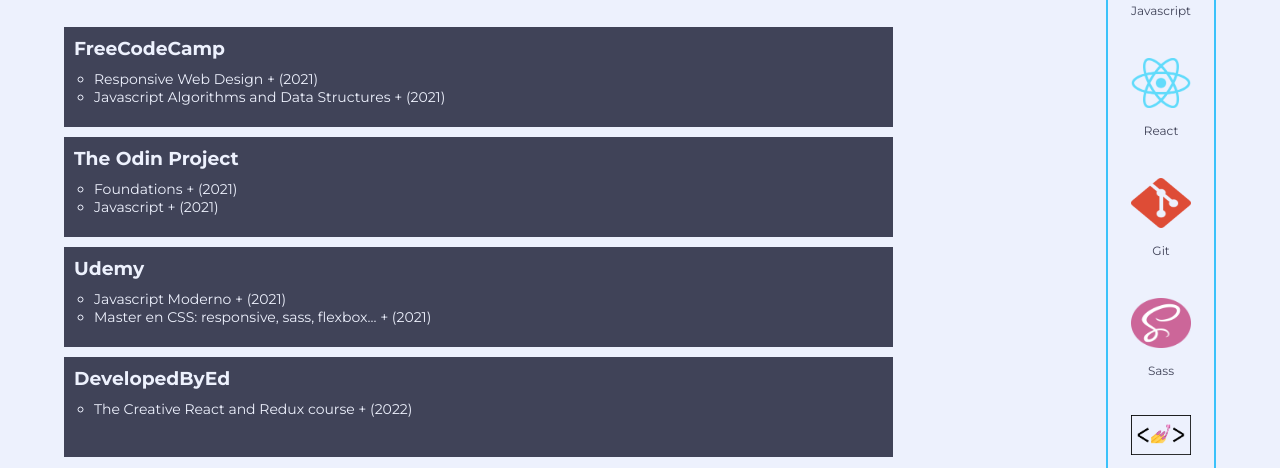
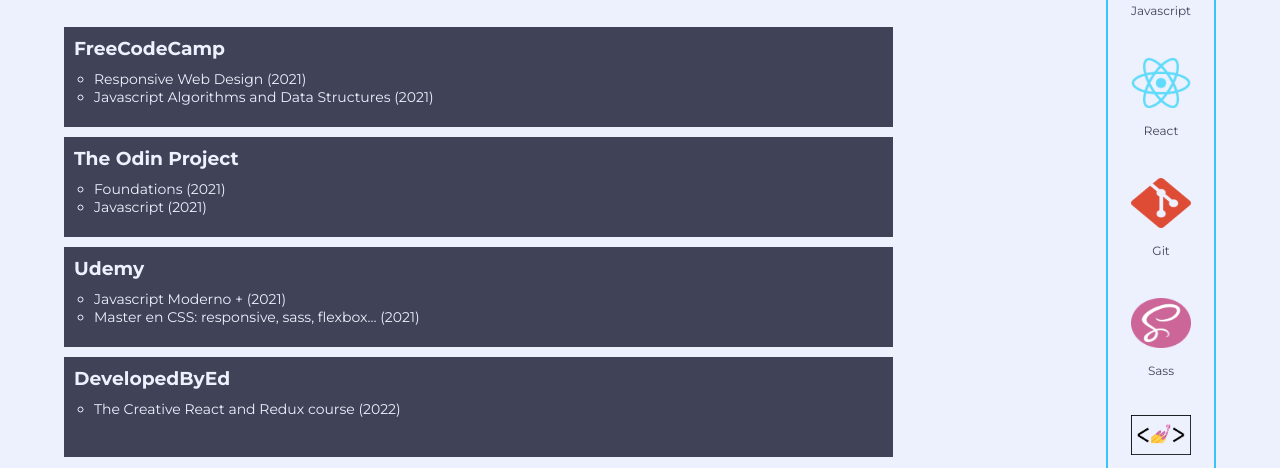
Before and after one commit to erunan-josu/my-portfolio, a React (Create React App) app: page /resume in a window 1280 px wide. Shown: the part 444-912 px from the top of the page. Built offline with nearby package versions, Linux system fonts and the light colour scheme.

Commit message:
changes in text

```diff
--- a/src/pages/Resume.js
+++ b/src/pages/Resume.js
@@ -71,28 +71,28 @@
           <div className="certificate-box">
             <h3>FreeCodeCamp</h3>
             <ul>
-              <li>Responsive Web Design + {'(2021)'}</li>
-              <li>Javascript Algorithms and Data Structures + {'(2021)'}</li>
+              <li>Responsive Web Design {'(2021)'}</li>
+              <li>Javascript Algorithms and Data Structures {'(2021)'}</li>
             </ul>
           </div>
           <div className="certificate-box">
             <h3>The Odin Project</h3>
             <ul>
-              <li>Foundations + {'(2021)'}</li>
-              <li>Javascript + {'(2021)'}</li>
+              <li>Foundations {'(2021)'}</li>
+              <li>Javascript {'(2021)'}</li>
             </ul>
           </div>
           <div className="certificate-box">
             <h3>Udemy</h3>
             <ul>
               <li>Javascript Moderno + {'(2021)'}</li>
-              <li>Master en CSS: responsive, sass, flexbox... + {'(2021)'}</li>
+              <li>Master en CSS: responsive, sass, flexbox... {'(2021)'}</li>
             </ul>
           </div>
           <div className="certificate-box">
             <h3>DevelopedByEd</h3>
             <ul>
-              <li>The Creative React and Redux course + {'(2022)'}</li>
+              <li>The Creative React and Redux course {'(2022)'}</li>
             </ul>
           </div>
         </div>
```
